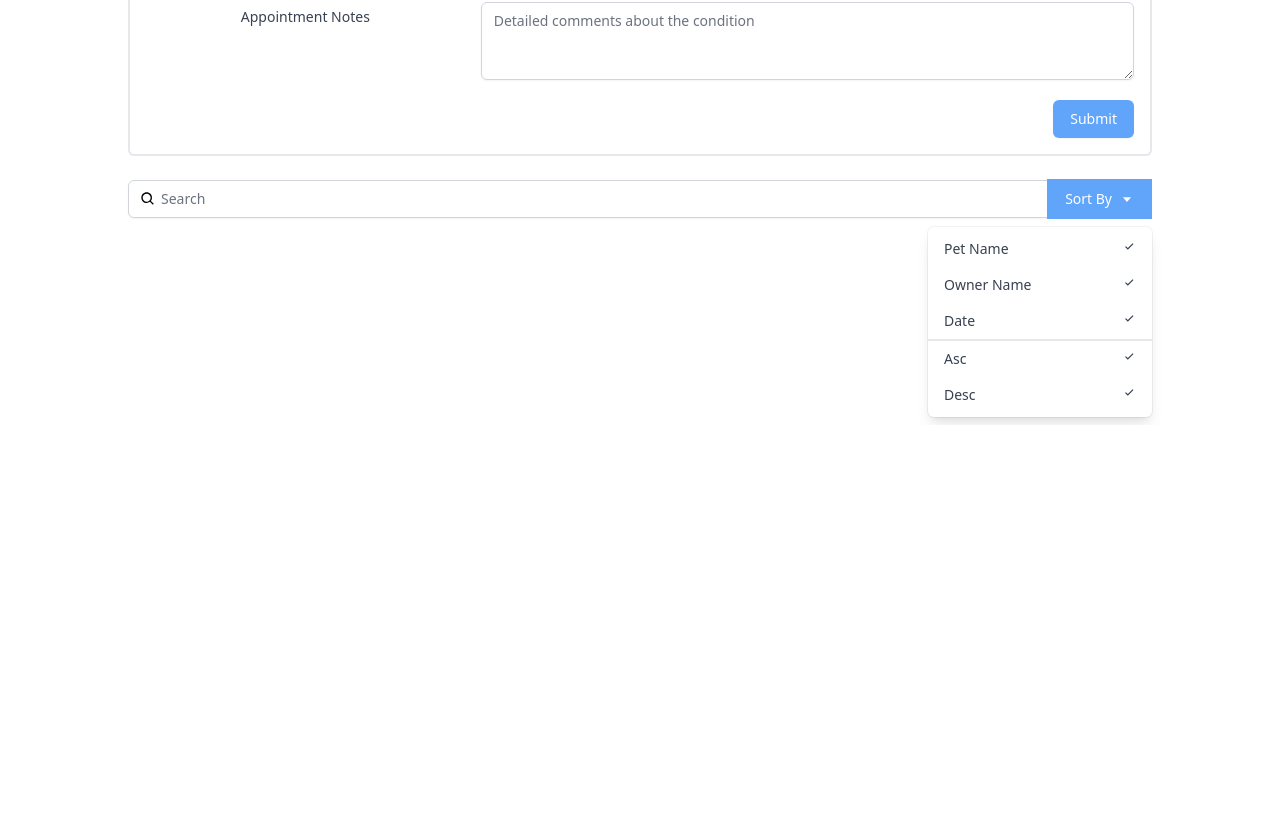
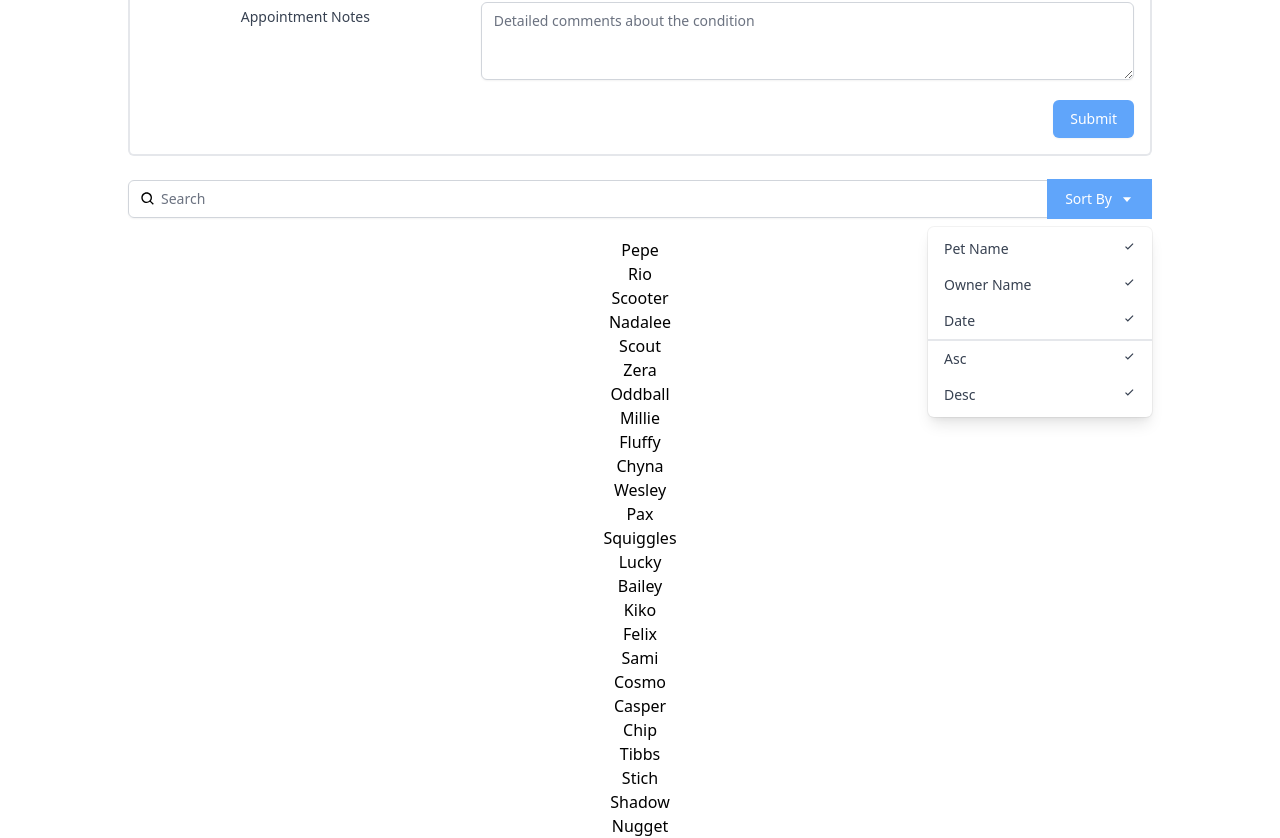
Before and after one commit to mandanemedia/appointment-list, a React (Create React App) app: page / in a window 1280 px wide. Shown: the part 375-1213 px from the top of the page. Before the commit the page ends 800 px from the top, so only its background shows below. Built offline with nearby package versions, Linux system fonts and the light colour scheme.

Commit message:
Add useEffect to fetch data

```diff
--- /dev/null
+++ b/public/data.json
@@ -0,0 +1,177 @@
+[
+    {
+      "id": "0",
+      "petName": "Pepe",
+      "ownerName": "Reggie Tupp",
+      "aptNotes": "It's time for this rabbit's post spaying surgery checkup",
+      "aptDate": "2018-11-28 13:30"
+    },
+    {
+      "id": "1",
+      "petName": "Rio",
+      "ownerName": "Philip Ransu",
+      "aptNotes": "Rio is up for his next round of vaccinations",
+      "aptDate": "2018-11-28 10:15"
+    },
+    {
+      "id": "2",
+      "petName": "Scooter",
+      "ownerName": "Zachary Heilyn",
+      "aptNotes": "Scooter has been pawing at his ear and may have an ear infection",
+      "aptDate": "2018-11-28 14:45"
+    },
+    {
+      "id": "3",
+      "petName": "Nadalee",
+      "ownerName": "Krystle Valerija",
+      "aptNotes": "This dog is coming in for his monthly nail trim and grooming",
+      "aptDate": "2018-11-28 16:00"
+    },
+    {
+      "id": "4",
+      "petName": "Scout",
+      "ownerName": "Nicolette Bardeau",
+      "aptNotes": "This dog is coming in for his annual checkup and vaccinations",
+      "aptDate": "2018-11-28 9:00"
+    },
+    {
+      "id": "5",
+      "petName": "Zera",
+      "ownerName": "Austin Finnagan",
+      "aptNotes": "This iguana's is showing signs of dementia associated with his old age",
+      "aptDate": "2018-11-29 13:15"
+    },
+    {
+      "id": "6",
+      "petName": "Oddball",
+      "ownerName": "Howie Cadell",
+      "aptNotes": "Oddball has a hard lump on right front foot",
+      "aptDate": "2018-11-29 10:00"
+    },
+    {
+      "id": "7",
+      "petName": "Millie",
+      "ownerName": "Freya Terray",
+      "aptNotes": "MIllie has exhibited signs of an upset stomach and is not eating regularly",
+      "aptDate": "2018-11-29 11:45"
+    },
+    {
+      "id": "8",
+      "petName": "Fluffy",
+      "ownerName": "Tracy Westbay",
+      "aptNotes": "Fluffy has some matted hair that needs to be groomed",
+      "aptDate": "2018-11-29 14:30"
+    },
+    {
+      "id": "9",
+      "petName": "Chyna",
+      "ownerName": "Sandie Gobnet",
+      "aptNotes": "This turtle is coming in for a checkup and to be tested for Salmonella",
+      "aptDate": "2018-11-29 16:00"
+    },
+    {
+      "id": "10",
+      "petName": "Wesley",
+      "ownerName": "Nathan Cayden",
+      "aptNotes": "This dog is returning for his next heartworm treatment visit",
+      "aptDate": "2018-11-29 8:30"
+    },
+    {
+      "id": "11",
+      "petName": "Pax",
+      "ownerName": "Sarah Greer",
+      "aptNotes": "This senior dog has been sluggish and showing lethargic behavior",
+      "aptDate": "2018-11-30 10:15"
+    },
+    {
+      "id": "12",
+      "petName": "Squiggles",
+      "ownerName": "Madisyn Roope",
+      "aptNotes": "Squiggles is due for her annual checkup and vaccinations",
+      "aptDate": "2018-11-30 11:30"
+    },
+    {
+      "id": "13",
+      "petName": "Lucky",
+      "ownerName": "Lisa Choy-Wu",
+      "aptNotes": "This cat has tartar buildup and her owner would like his teeth cleaned",
+      "aptDate": "2018-11-30 14:30"
+    },
+    {
+      "id": "14",
+      "petName": "Bailey",
+      "ownerName": "Leslie Richardson",
+      "aptNotes": "This cat is suffering from hotspots and dermatitis",
+      "aptDate": "2018-11-30 15:45"
+    },
+    {
+      "id": "15",
+      "petName": "Kiko",
+      "ownerName": "Kathlyn Zlata",
+      "aptNotes": "Kiko has been exhibiting excessive thirst and weight loss for the past few weeks",
+      "aptDate": "2018-11-30 9:00"
+    },
+    {
+      "id": "16",
+      "petName": "Felix",
+      "ownerName": "Francine Benet",
+      "aptNotes": "Felix's mom is coming in to follow up on  lab work results",
+      "aptDate": "2018-12-1 13:00"
+    },
+    {
+      "id": "17",
+      "petName": "Sami",
+      "ownerName": "Maggie Rickland",
+      "aptNotes": "Sami has had some changes in his bathroom in habits",
+      "aptDate": "2018-12-1 10:00"
+    },
+    {
+      "id": "18",
+      "petName": "Cosmo",
+      "ownerName": "Jennifer Dawson",
+      "aptNotes": "Cosmo's mom would like us to check for arthritic conditions and do a routine checkup",
+      "aptDate": "2018-12-1 11:30"
+    },
+    {
+      "id": "19",
+      "petName": "Casper",
+      "ownerName": "Dalania Devitto",
+      "aptNotes": "This dog is coming in for a nail trim and grooming",
+      "aptDate": "2018-12-1 15:15"
+    },
+    {
+      "id": "20",
+      "petName": "Chip",
+      "ownerName": "Jason Hemlock",
+      "aptNotes": "This fish has a spotty white patch developing on his back ",
+      "aptDate": "2018-12-1 8:45"
+    },
+    {
+      "id": "21",
+      "petName": "Tibbs",
+      "ownerName": "Shad Cayden",
+      "aptNotes": "Tibbs has had an ongoing rash and cold symptoms and we are going to run allergy tests",
+      "aptDate": "2018-12-2 13:30"
+    },
+    {
+      "id": "22",
+      "petName": "Stich",
+      "ownerName": "Dennis Nicholback",
+      "aptNotes": "Stich has been having some stomach issues and is due for his vaccinations",
+      "aptDate": "2018-12-2 10:15"
+    },
+    {
+      "id": "23",
+      "petName": "Shadow",
+      "ownerName": "Audry Topsy",
+      "aptNotes": "This cat has a red swollen eye with a discharge",
+      "aptDate": "2018-12-2 15:00"
+    },
+    {
+      "id": "24",
+      "petName": "Nugget",
+      "ownerName": "Darla Branson",
+      "aptNotes": "This little fish Nugget, has a rash on his stomach area",
+      "aptDate": "2018-12-2 9:00"
+    }
+  ]
--- a/src/App.js
+++ b/src/App.js
@@ -1,10 +1,20 @@
+import { useState, useEffect } from "react";
 import { BiCalendar } from "react-icons/bi"
 import Search from "./components/Search"
 import AddAppointment from "./components/AddAppointment"
 import "./App.css"
 
+const App = () => {
+  const [appointmentList, setAppointmentList] = useState([]);
 
-const App = () => {
+  const getAppointments = async () => {
+     const response = await fetch("data.json")
+     const data = await response.json();
+     setAppointmentList(data);
+  }
+  useEffect(() => {
+    getAppointments();
+  }, []);
 
   return (
     <div className="App container mx-auto mt-3 font-thin">
@@ -13,6 +23,11 @@
       </h1>
       <AddAppointment />
       <Search />
+      {appointmentList.map(
+        appointment=>(
+          <h1 key={appointment.id}>{appointment.petName}</h1>
+        )
+      )}
     </div>
   );
 }
```
